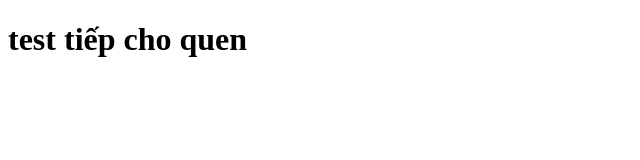
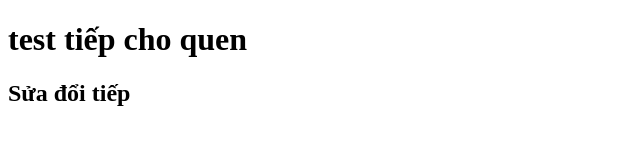
Before and after one commit to pyen18/test3, a plain HTML site: page index.html in a window 1280 px wide. Shown: the whole page, without its empty margins (0-640 px from the left). Drawn offline with Linux system fonts and the light colour scheme.

Commit message:
sua doi lan 1

```diff
--- a/index.html
+++ b/index.html
@@ -7,5 +7,6 @@
   </head>
   <body>
     <h1>test tiếp cho quen</h1>
+    <h2>Sửa đổi tiếp</h2>
   </body>
 </html>
```
